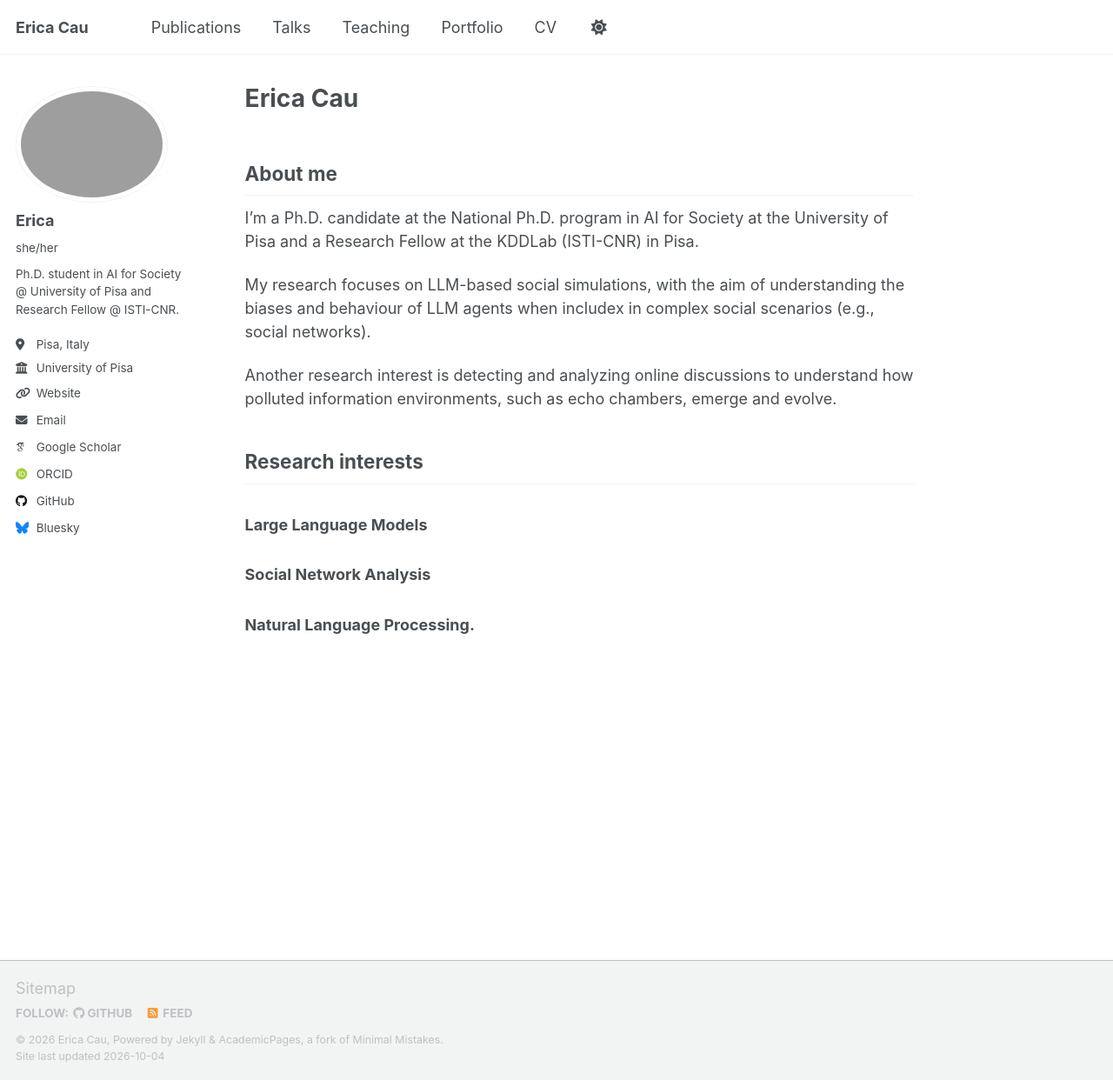
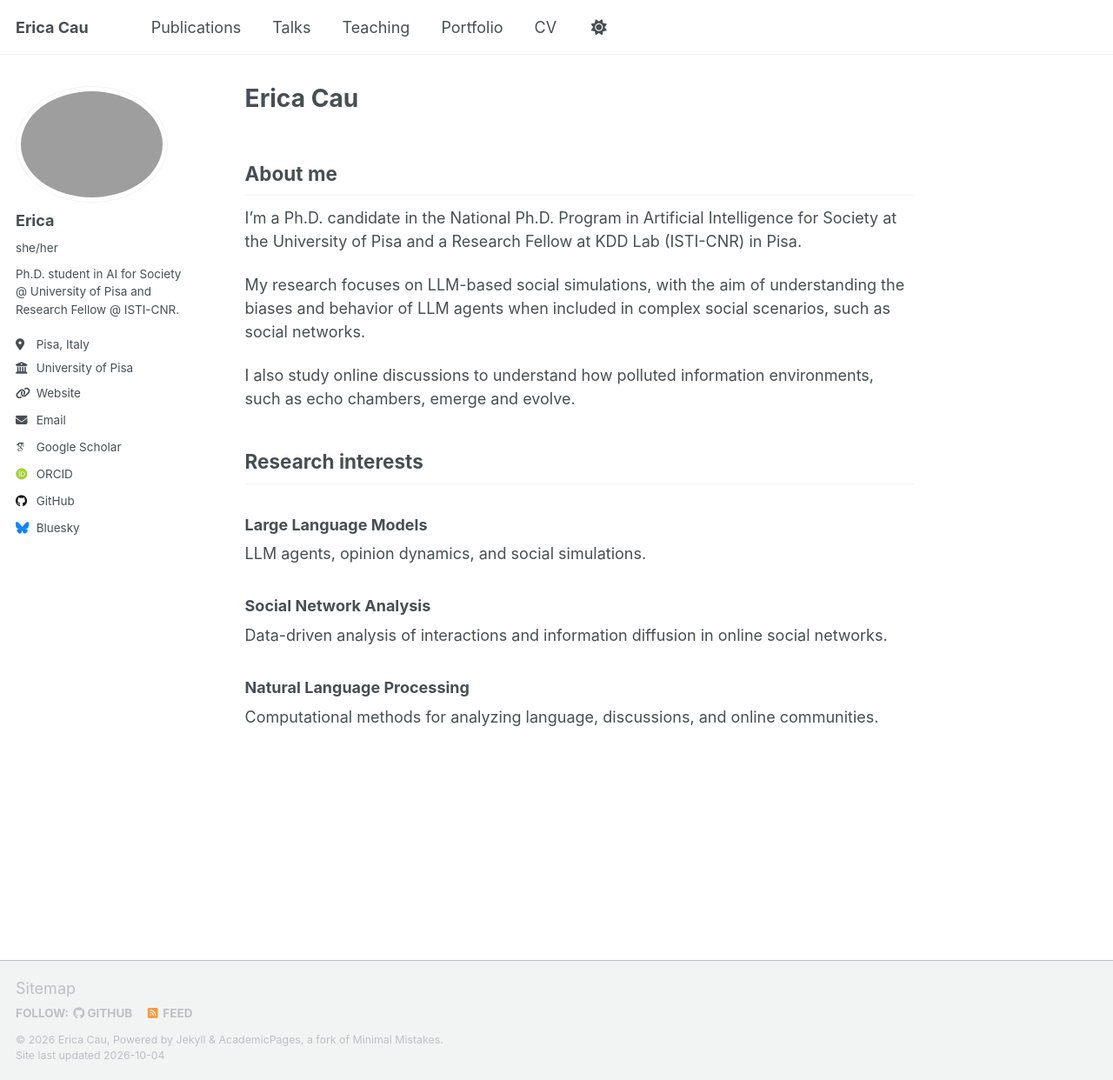
Before and after one commit to ericacau/ericacau.github.io, a Jekyll site: the page built from _pages/about.md, in a window 1280 px wide and 1242 px high. Shown: the whole window at 87% size. Built offline with Jekyll 4.4.1, drawn with Linux system fonts in a browser that asks for light colours; some web fonts are replaced; a script that is not in the unit is left out.

```diff
--- a/_data/authors.yml
+++ b/_data/authors.yml
@@ -13,6 +13,6 @@ Name2 Name2:
   name        : "Name2 Name2"
   email       : "name2@name2.com"
   bio         : "I ordered what?"
-  avatar      : "bio-photo.jpg"
+  avatar      :
   twitter     : "name2"
   google_plus : "Name"
--- a/_pages/about.md
+++ b/_pages/about.md
@@ -9,16 +9,22 @@ redirect_from:
 
 ## About me
 
-I'm a Ph.D. candidate at the National Ph.D. program in AI for Society at the University of Pisa and a Research Fellow at the KDDLab (ISTI-CNR) in Pisa.
+I'm a Ph.D. candidate in the National Ph.D. Program in Artificial Intelligence for Society at the University of Pisa and a Research Fellow at KDD Lab (ISTI-CNR) in Pisa.
 
-My research focuses on LLM-based social simulations, with the aim of understanding the biases and behaviour of LLM agents when includex in complex social scenarios (e.g., social networks).
+My research focuses on LLM-based social simulations, with the aim of understanding the biases and behavior of LLM agents when included in complex social scenarios, such as social networks.
 
-Another research interest is detecting and analyzing online discussions to understand how polluted information environments, such as echo chambers, emerge and evolve.
+I also study online discussions to understand how polluted information environments, such as echo chambers, emerge and evolve.
 
 ## Research interests
 
 ### Large Language Models
 
+LLM agents, opinion dynamics, and social simulations.
+
 ### Social Network Analysis
 
-### Natural Language Processing.
+Data-driven analysis of interactions and information diffusion in online social networks.
+
+### Natural Language Processing
+
+Computational methods for analyzing language, discussions, and online communities.
```
Also changed, not shown: _posts/2199-01-01-future-post.md (+1 -1 lines), _talks/2013-03-01-tutorial-1.md (+1 -5 lines), _talks/2014-02-01-talk-2.md (+2 -6 lines), _talks/2014-03-01-talk-3.md (+3 -5 lines), _talks/2025-06-09-simulated-societies.md (added, +9 -0 lines), _talks/2026-08-24-ysocial-tutorial.md (added, +9 -0 lines), _talks/2026-10-01-llm-agents-biased.md (added, +9 -0 lines), _teaching/2025-social-network-analysis.md (added, +11 -0 lines), _teaching/2026-social-network-analysis.md (added, +11 -0 lines), _teaching/2026-yadesa.md (added, +13 -0 lines).
